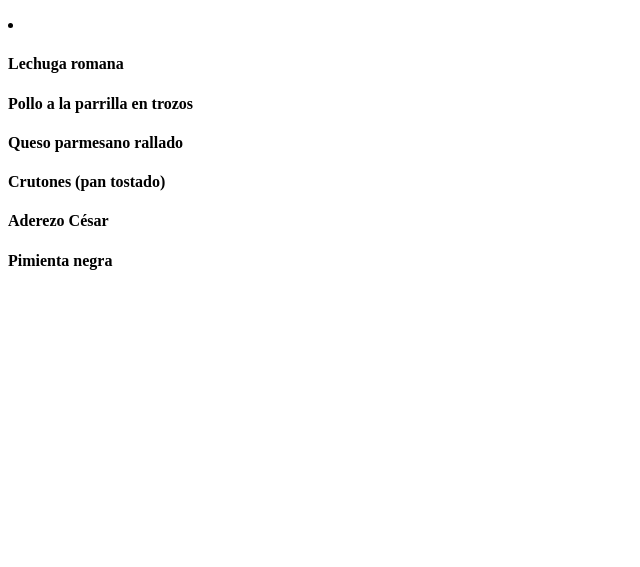
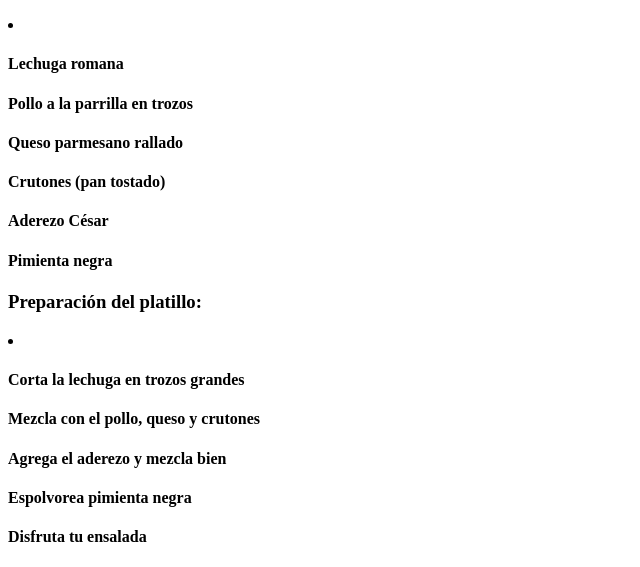
Before and after one commit to Pikell/primer_punto, a plain HTML site: page index.html in a window 1280 px wide. Shown: the part 3366-3933 px from the top of the page, without its empty margins (0-640 px from the left). Before the commit the page ends 3657 px from the top, so only its background shows below. Drawn offline with Linux system fonts and the light colour scheme.

Commit message:
preparacion 4 receta

```diff
--- a/index.html
+++ b/index.html
@@ -74,5 +74,13 @@
         <h4>Aderezo César</h4>
         <h4>Pimienta negra</h4>
     </li>
+    <h3>Preparación del platillo:</h3>
+    <li>
+        <h4>Corta la lechuga en trozos grandes</h4>
+        <h4>Mezcla con el pollo, queso y crutones</h4>
+        <h4>Agrega el aderezo y mezcla bien</h4>
+        <h4>Espolvorea pimienta negra</h4>
+        <h4>Disfruta tu ensalada</h4>
+    </li>
 </body>
 </html>
```
